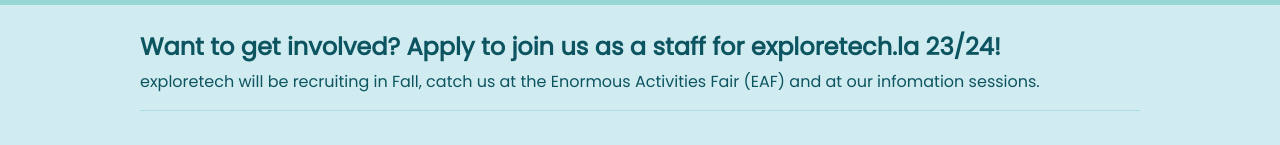
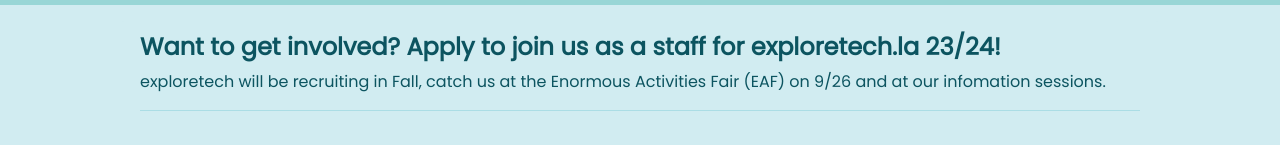
Before and after one commit to exploretech-la/website, a React (Create React App) app: page / in a window 1280 px wide. Shown: the part 530-675 px from the top of the page. Built offline with nearby package versions, Linux system fonts and the light colour scheme.

Commit message:
Added date for EAF

```diff
--- a/src/components/Home.jsx
+++ b/src/components/Home.jsx
@@ -17,7 +17,7 @@ function Home() {
       <Alerts
         title="Want to get involved? Apply to join us as a staff for exploretech.la 23/24!"
         messages={[
-          "exploretech will be recruiting in Fall, catch us at the Enormous Activities Fair (EAF) and at our infomation sessions."
+          "exploretech will be recruiting in Fall, catch us at the Enormous Activities Fair (EAF) on 9/26 and at our infomation sessions."
         ]}
         primaryLink=""
         primaryText="Applications out soon"
```
